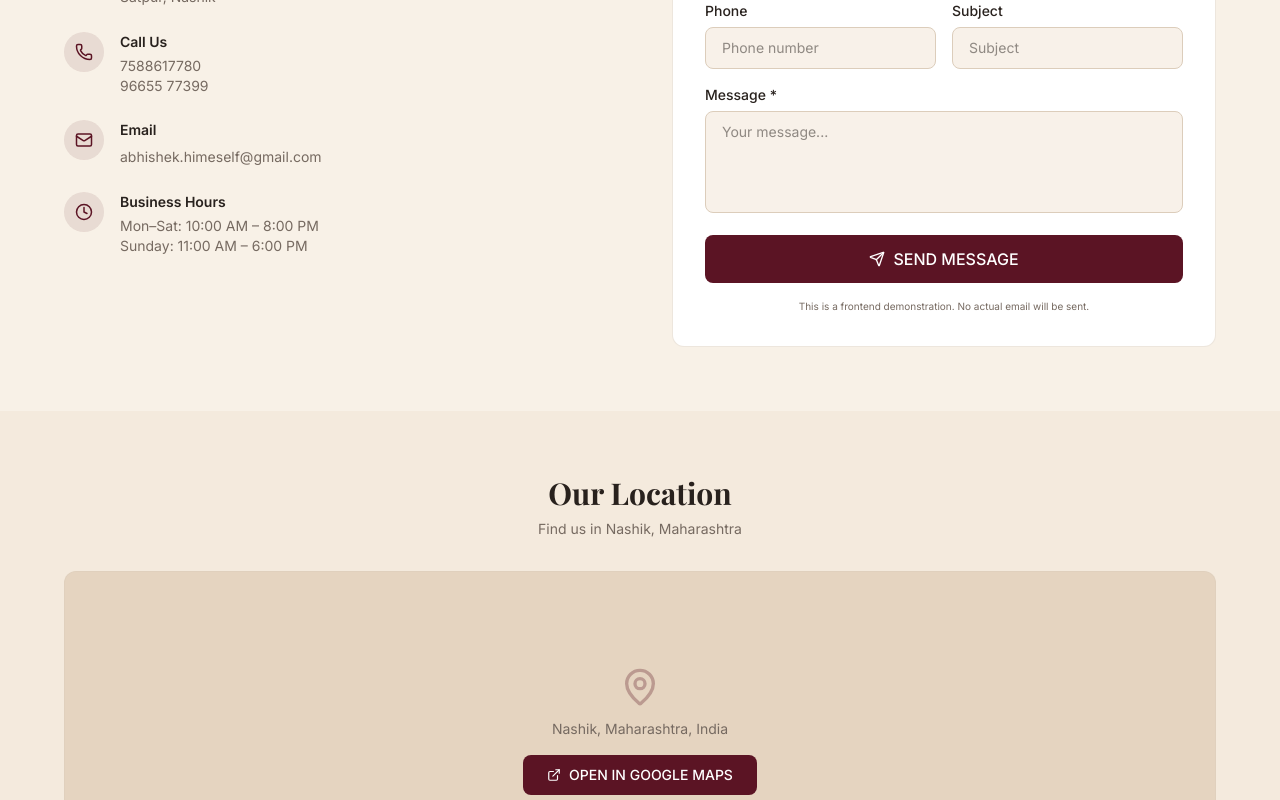
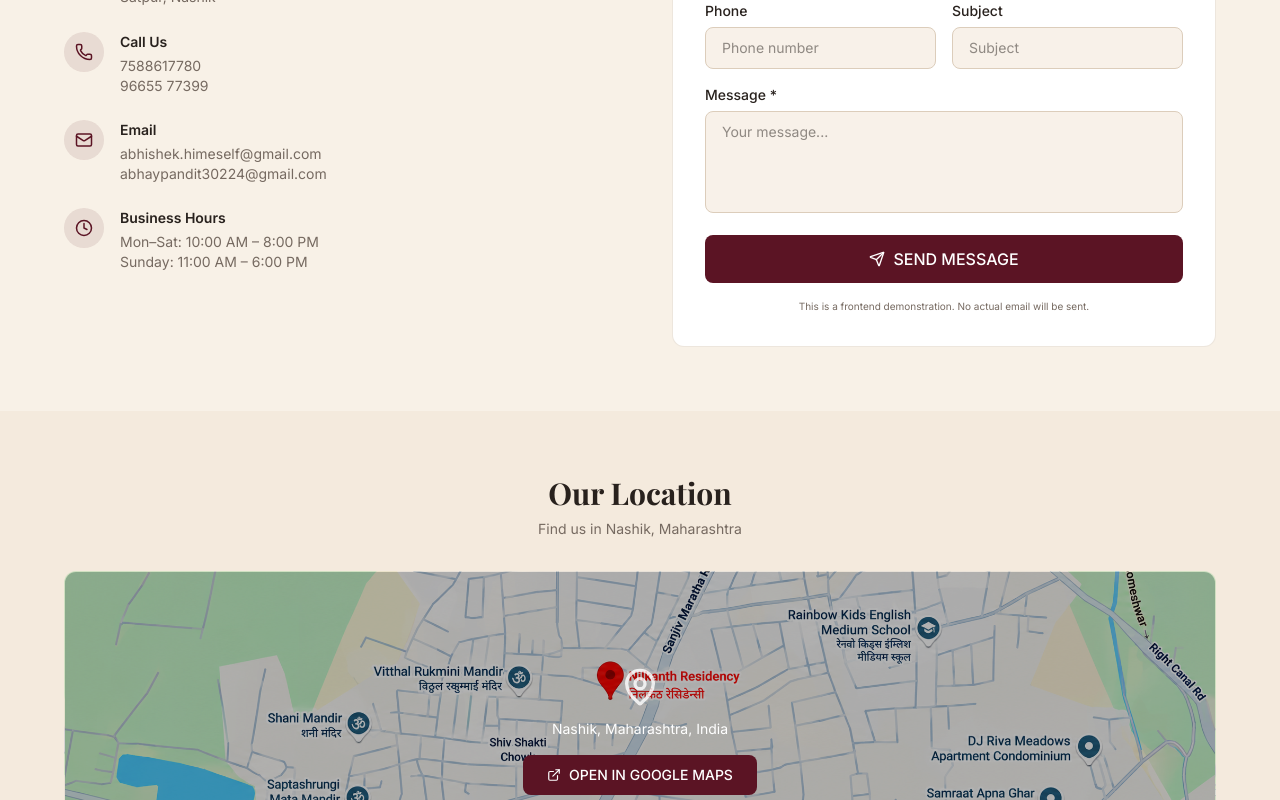
Before and after one commit to rushizambare31-collab/Abhi-and-Abhay-Collection, a React (Vite) app in the folder Frontend/: page /contact in a window 1280 px wide. Shown: the part 920-1720 px from the top of the page. Built offline with nearby package versions, Linux system fonts and the light colour scheme; a web font is replaced by a local one.

Commit message:
[Add location background image]

```diff
--- a/Frontend/src/pages/Contact.jsx
+++ b/Frontend/src/pages/Contact.jsx
@@ -130,9 +130,10 @@ export default function Contact() {
                     <div className="w-10 h-10 rounded-full bg-burgundy/10 flex items-center justify-center flex-shrink-0">
                       <Mail size={18} className="text-burgundy" />
                     </div>
-                    <div>
+                    <div className="flex flex-col">
                       <h4 className="text-sm font-semibold text-dark mb-1">Email</h4>
                       <a href="mailto:abhishek.himeself@gmail.com" className="text-sm text-muted hover:text-burgundy">abhishek.himeself@gmail.com</a>
+                      <a href="mailto:abhishek.himeself@gmail.com" className="text-sm text-muted hover:text-burgundy">abhaypandit30224@gmail.com</a>
                     </div>
                   </div>
                   <div className="flex items-start gap-4">
@@ -212,17 +213,31 @@ export default function Contact() {
               <h2 className="font-serif text-2xl md:text-3xl font-bold text-dark mb-2">Our Location</h2>
               <p className="text-sm text-muted">Find us in Nashik, Maharashtra</p>
             </div>
-            <div className="rounded-xl overflow-hidden border border-border/50 bg-cream-dark h-64 md:h-80 flex items-center justify-center relative">
-              <div className="text-center">
-                <MapPin size={40} className="text-burgundy/30 mx-auto mb-3" />
-                <p className="text-sm text-muted mb-4">Nashik, Maharashtra, India</p>
+            <div
+              className="rounded-xl overflow-hidden border border-border/50 h-64 md:h-80 flex items-center justify-center relative bg-cover bg-center"
+              style={{
+                backgroundImage: "url('/Location.png')",
+              }}
+            >
+              {/* Black Overlay */}
+              <div className="absolute inset-0 bg-black/30"></div>
+
+              {/* Content */}
+              <div className="relative z-10 text-center">
+                <MapPin size={40} className="text-white/80 mx-auto mb-3" />
+
+                <p className="text-sm text-white mb-4">
+                  Nashik, Maharashtra, India
+                </p>
+
                 <a
                   href="https://www.google.com/maps/search/Flat+no+B14+Neelkanth+Residency+Behind+Negal+Park+Shivaji+Nagar+Satpur+Nashik"
                   target="_blank"
                   rel="noopener noreferrer"
                   className="inline-flex items-center gap-2 px-6 py-2.5 bg-burgundy text-white rounded-lg text-sm font-medium hover:bg-maroon transition-colors"
                 >
-                  <ExternalLink size={14} /> OPEN IN GOOGLE MAPS
+                  <ExternalLink size={14} />
+                  OPEN IN GOOGLE MAPS
                 </a>
               </div>
             </div>
```
Also changed, not shown: Frontend/public/Location.png (added).
